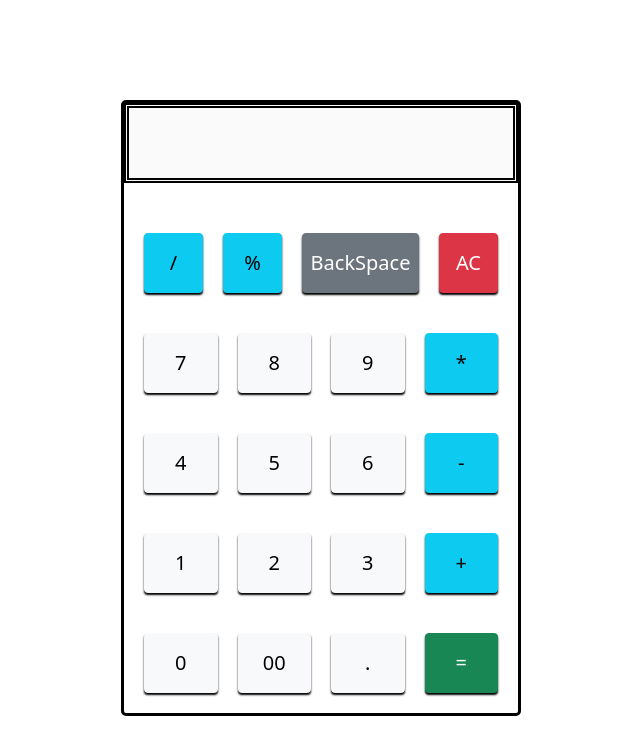
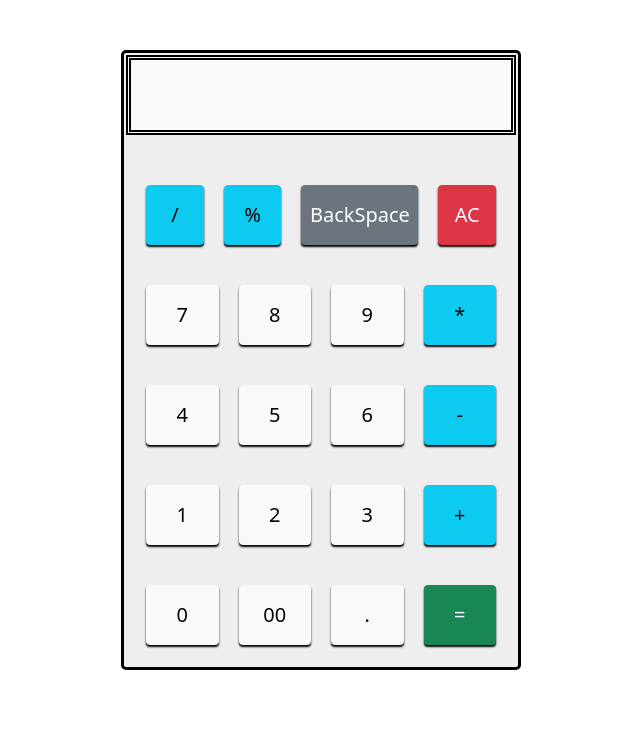
Before and after one commit to Saad0095/Calculator, a plain HTML site: page index.html in a window 1280 px wide. Shown: the whole page, without its empty margins (319-959 px from the left). Drawn offline with nearby package versions, Linux system fonts and the light colour scheme.

Commit message:
Update Calculator.css

```diff
--- a/Calculator.css
+++ b/Calculator.css
@@ -9,12 +9,14 @@ html {
   margin: 0;
   padding: 0;
   box-sizing: inherit;
+  scroll-behavior: inherit;
 }
 
 .calculator {
-    /* background-color: rgb(238, 238, 238); */
-    margin: 100px auto;
+  background-color: rgb(238, 238, 238);
+  margin: 50px auto;
   /* border: 2px solid #ccc; */
+  padding: 2px;
   border: 3px solid black;
   border-radius: 5px;
   width: 400px;
@@ -38,7 +40,7 @@ html {
 
 button {
   height: 60px;
-    font-size: 2rem!important;
+  font-size: 2rem !important;
   /* box-shadow: 10px 5px 5px red; */
   box-shadow: 0px 2px 2px;
 }
```
Lines whose indentation alone changed are shown as unchanged.
